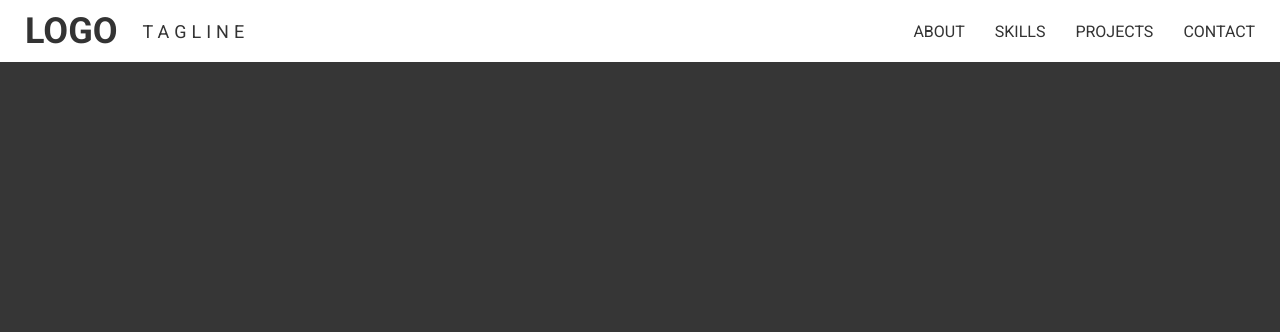
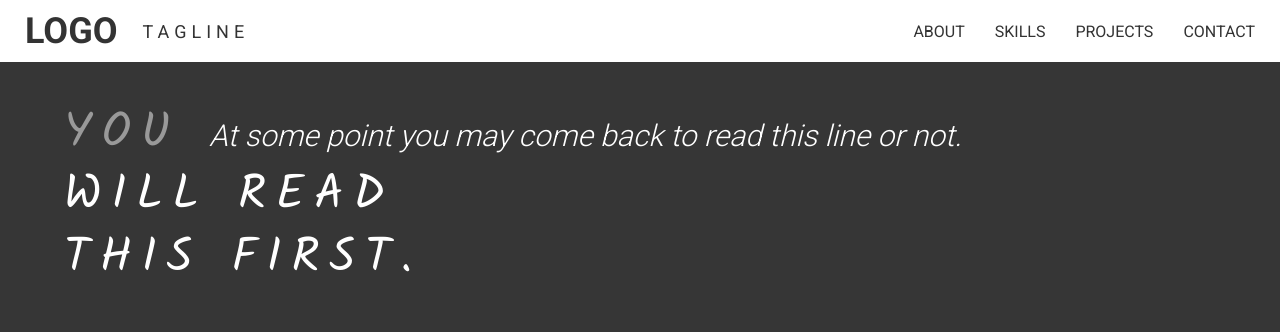
Before and after one commit to bcroman/Typography-Challenge, a plain HTML site: page index.html in a window 1280 px wide. Drawn offline with Linux system fonts and the light colour scheme.

Commit message:
Core: Text Heading
created the heading, using different size and fonts
design this base on the wireframe design

```diff
--- a/index.html
+++ b/index.html
@@ -24,6 +24,17 @@
         </nav>
     </header>
 
+    <main>
+        <h1>
+            <span class="muted">YOU</span>
+            <span class="small-text">
+                At some point you may come back to read this line or not.
+            </span><br>
+            WILL READ<br>
+            THIS FIRST.
+        </h1>
+    </main>
+
 </body>
 
 </html>
--- a/styles.css
+++ b/styles.css
@@ -6,6 +6,10 @@ body {
   background-color: #363636;
   color: white;
   font-family: "Roboto", sans-serif;
+}
+
+main {
+  padding: 40px 5%;
 }
 
 /* Nav Bar */
@@ -46,3 +50,27 @@ nav a {
   text-transform: uppercase;
   font-size: 16px;
 }
+
+/* Headings */
+h1 {
+  font-family: "Kalam", cursive;
+  font-size: 48px;
+  font-weight: 400;
+  line-height: 1.3;
+  letter-spacing: 10px;
+  margin: 0;
+}
+
+.muted {
+  color: #999;
+}
+
+.small-text {
+    display: inline-block;
+    font-family: 'Roboto', sans-serif;
+    font-size: 30px;
+    font-weight: 300;
+    font-style: italic;
+    letter-spacing: 0;
+    line-height: 1.5;
+}
```
